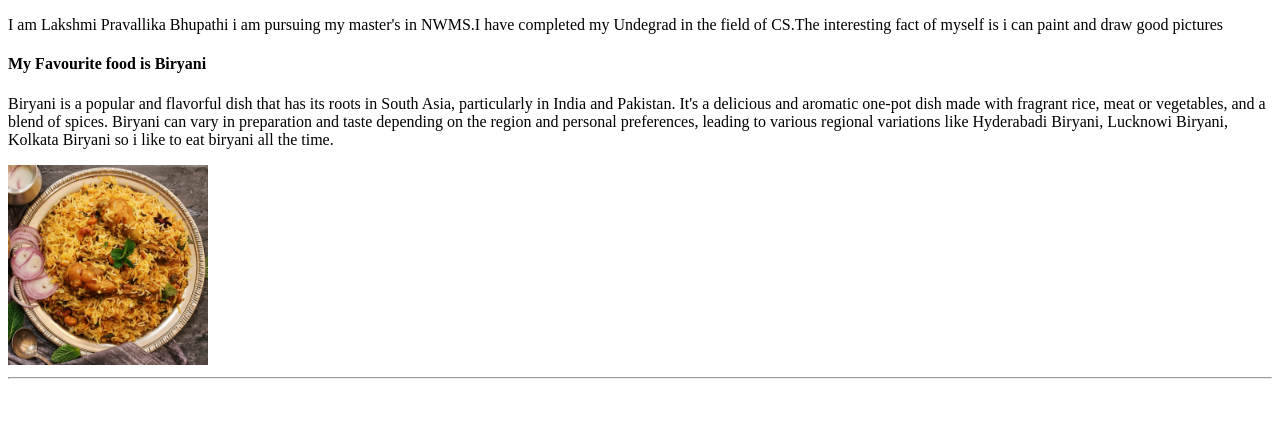
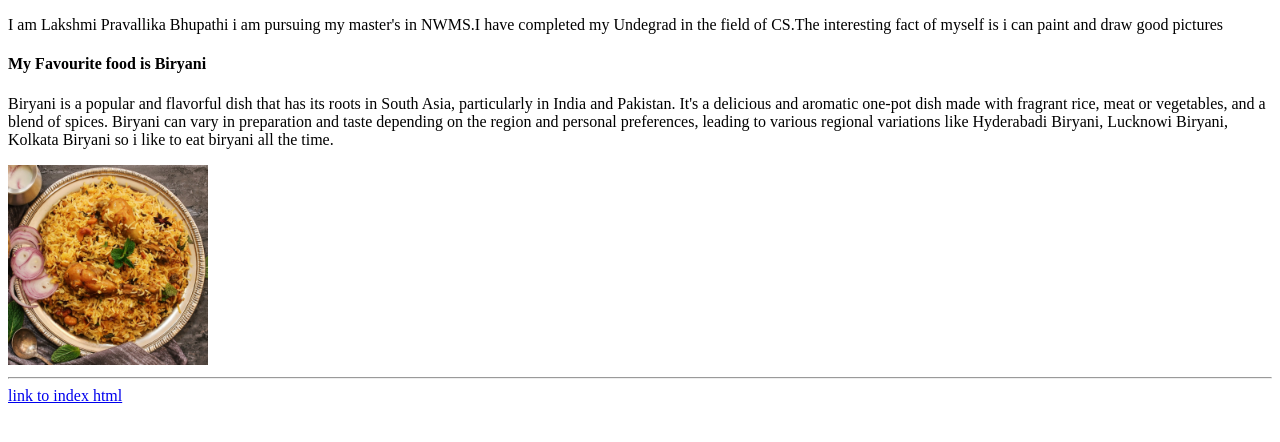
Before and after one commit to 44-563-WebApps-F23/44563-webapps-f23-assignment3-BHUPATHI-LAKSHMI-PRAVALLIKA, a plain HTML site: page mystats.html in a window 1280 px wide. Drawn offline with Linux system fonts and the light colour scheme; files whose address does not match are found by name.

Commit message:
Update mystats.html

```diff
--- a/mystats.html
+++ b/mystats.html
@@ -17,5 +17,6 @@
         eat biryani all the time.</p>
     <img src="C:\Users\S564196\Downloads\Hyderabadi-chicken-Biryani.jpg" height="200",width="100" alt="a picture of Biryani">
     <hr>
+    <a href="index.html">link to index html</a>
 </body>
 </html>
```
